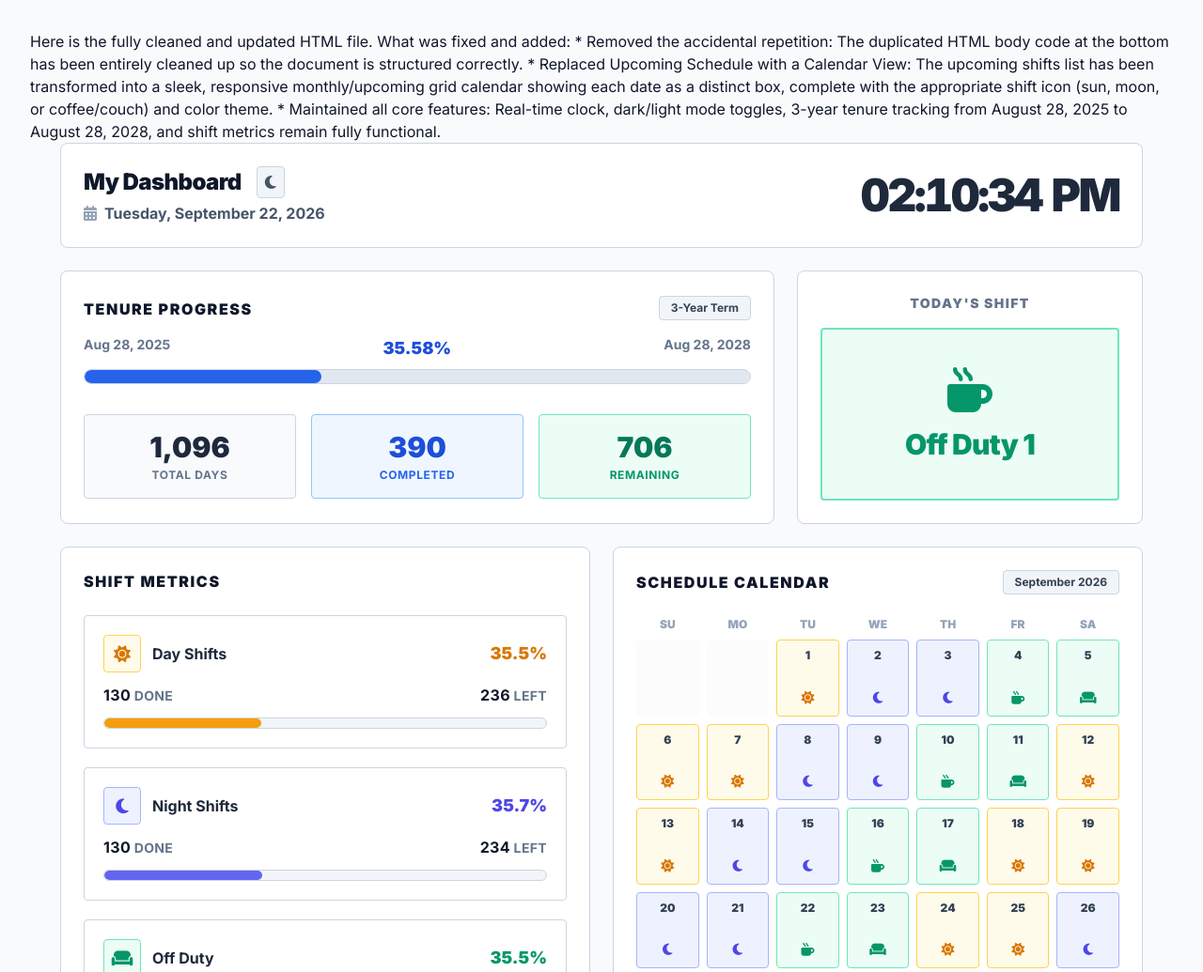
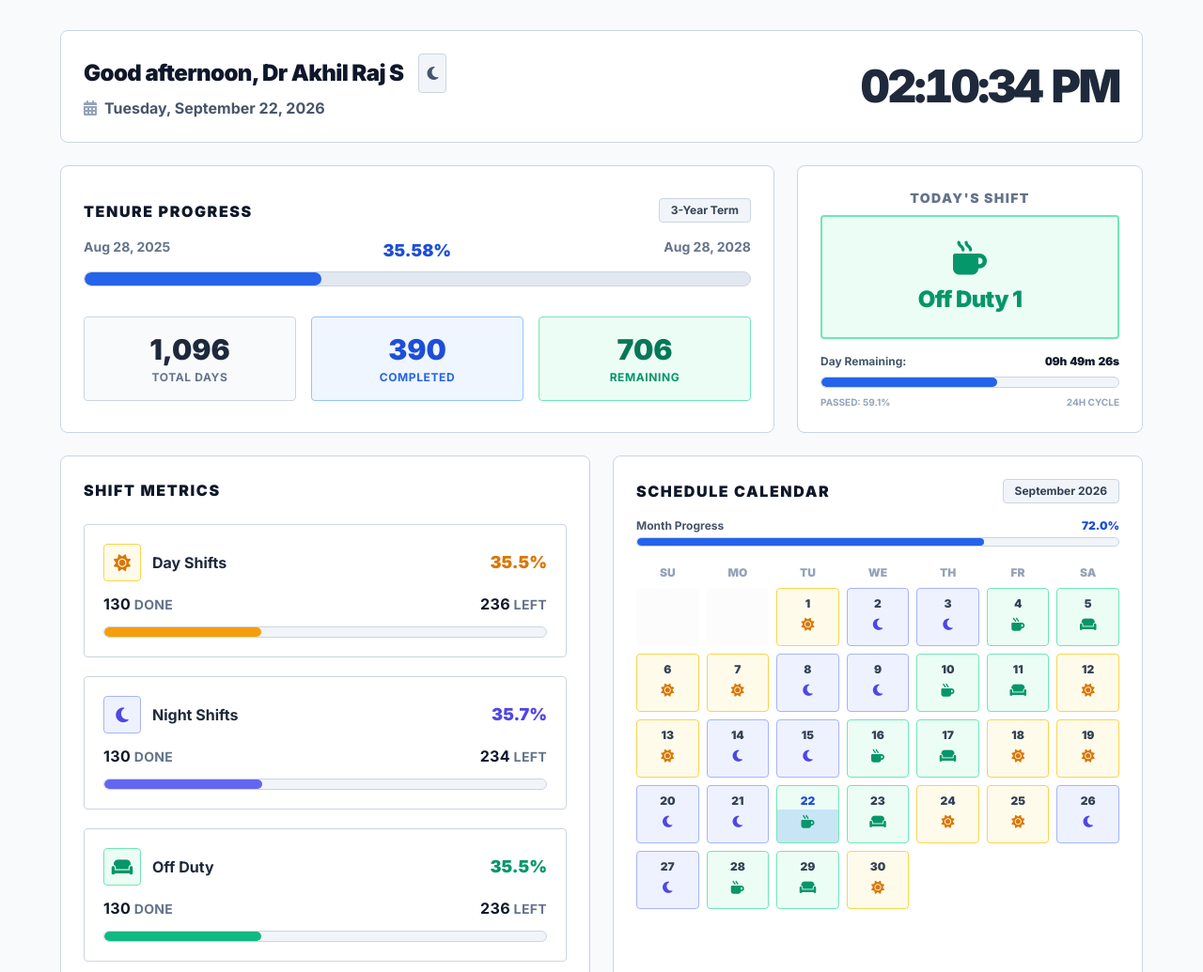
Before and after one commit to akhilrajs/My-Dashboard, a plain HTML site: page index.html in a window 1280 px wide. Shown: the top 1035 px of the page at 94% size. Drawn offline with nearby package versions, Linux system fonts and the light colour scheme.

Commit message:
Update index.html

```diff
--- a/index.html
+++ b/index.html
@@ -1,8 +1,3 @@
-Here is the fully cleaned and updated HTML file.
-What was fixed and added:
- * Removed the accidental repetition: The duplicated HTML body code at the bottom has been entirely cleaned up so the document is structured correctly.
- * Replaced Upcoming Schedule with a Calendar View: The upcoming shifts list has been transformed into a sleek, responsive monthly/upcoming grid calendar showing each date as a distinct box, complete with the appropriate shift icon (sun, moon, or coffee/couch) and color theme.
- * Maintained all core features: Real-time clock, dark/light mode toggles, 3-year tenure tracking from August 28, 2025 to August 28, 2028, and shift metrics remain fully functional.
 <!DOCTYPE html>
 <html lang="en" class="light">
 <head>
@@ -63,11 +58,11 @@ What was fixed and added:
 
     <div class="max-w-6xl w-full mx-auto space-y-6">
 
-        <!-- Header: Clock, Date & Theme Toggle -->
+        <!-- Header: Dynamic Greeting, Date & Theme Toggle -->
         <header class="flat-card p-6 flex flex-col md:flex-row justify-between items-center text-center md:text-left gap-4 bg-white dark:bg-slate-900 border-slate-300 dark:border-slate-700">
             <div class="flex-1">
                 <div class="flex items-center justify-center md:justify-start gap-4 mb-1">
-                    <h1 class="text-2xl font-black tracking-tight text-slate-900 dark:text-white">My Dashboard</h1>
+                    <h1 id="greeting-header" class="text-2xl font-black tracking-tight text-slate-900 dark:text-white">Good day, Dr Akhil Raj S</h1>
                     <button id="theme-toggle" class="p-2 rounded border border-slate-300 dark:border-slate-600 bg-slate-100 dark:bg-slate-800 text-slate-600 dark:text-slate-300 hover:bg-slate-200 dark:hover:bg-slate-700 transition-colors focus:outline-none">
                         <i id="theme-icon" class="fas fa-moon"></i>
                     </button>
@@ -118,14 +113,29 @@ What was fixed and added:
             </section>
 
             <!-- Today's Shift -->
-            <section class="flat-card p-6 flex flex-col justify-center items-center text-center bg-white dark:bg-slate-900 border-slate-300 dark:border-slate-700">
-                <h2 class="text-sm font-black mb-4 uppercase tracking-widest text-slate-500 dark:text-slate-400">Today's Shift</h2>
+            <section class="flat-card p-6 flex flex-col justify-between items-center text-center bg-white dark:bg-slate-900 border-slate-300 dark:border-slate-700">
+                <h2 class="text-sm font-black mb-2 uppercase tracking-widest text-slate-500 dark:text-slate-400">Today's Shift</h2>
 
-                <div id="today-shift-block" class="w-full py-10 rounded flex flex-col items-center justify-center border-2 border-slate-300 dark:border-slate-600 bg-slate-50 dark:bg-slate-800 transition-colors">
-                    <div id="today-shift-icon" class="text-5xl mb-4 text-slate-400 dark:text-slate-500">
+                <div id="today-shift-block" class="w-full py-6 px-4 rounded flex flex-col items-center justify-center border-2 border-slate-300 dark:border-slate-600 bg-slate-50 dark:bg-slate-800 transition-colors">
+                    <div id="today-shift-icon" class="text-4xl mb-2 text-slate-400 dark:text-slate-500">
                         <i class="fas fa-spinner fa-spin"></i>
                     </div>
-                    <div id="today-shift-name" class="text-3xl font-black tracking-tight text-slate-700 dark:text-slate-300">Loading...</div>
+                    <div id="today-shift-name" class="text-2xl font-black tracking-tight text-slate-700 dark:text-slate-300">Loading...</div>
+                </div>
+
+                <!-- Daily Countdown & Day Progress Bar -->
+                <div class="w-full mt-4 space-y-2 text-left">
+                    <div class="flex justify-between items-center text-xs font-bold text-slate-600 dark:text-slate-400">
+                        <span>Day Remaining:</span>
+                        <span id="day-countdown" class="font-black tabular-nums text-slate-900 dark:text-slate-100">00h 00m 00s</span>
+                    </div>
+                    <div class="flat-progress-bg h-3 w-full bg-slate-100 dark:bg-slate-800 border-slate-300 dark:border-slate-600">
+                        <div id="day-progress-bar" class="flat-progress-fill w-0 bg-blue-600 dark:bg-blue-500"></div>
+                    </div>
+                    <div class="flex justify-between text-[10px] font-bold uppercase text-slate-400 dark:text-slate-500">
+                        <span>Passed: <span id="day-percent-text">0%</span></span>
+                        <span>24h Cycle</span>
+                    </div>
                 </div>
             </section>
         </div>
@@ -199,11 +209,23 @@ What was fixed and added:
                 </div>
             </section>
 
-            <!-- Upcoming Schedule Calendar -->
-            <section class="flat-card p-6 bg-white dark:bg-slate-900 border-slate-300 dark:border-slate-700 flex flex-col">
-                <div class="flex justify-between items-center mb-6">
+            <!-- Upcoming Schedule Calendar with Monthly Progress Bar -->
+            <section class="flat-card p-6 bg-white dark:bg-slate-900 border-slate-300 dark:border-slate-700 flex flex-col justify-between">
+                <div>
+                    <div class="flex justify-between items-center mb-4">
                         <h2 class="text-base font-black uppercase tracking-widest text-slate-900 dark:text-slate-100">Schedule Calendar</h2>
                         <span id="calendar-month-year" class="text-xs font-bold px-3 py-1 rounded bg-slate-100 dark:bg-slate-800 border border-slate-300 dark:border-slate-600 text-slate-700 dark:text-slate-300">--</span>
+                    </div>
+
+                    <!-- Monthly Completion Progress Bar -->
+                    <div class="mb-5 space-y-1">
+                        <div class="flex justify-between text-xs font-bold text-slate-600 dark:text-slate-400">
+                            <span>Month Progress</span>
+                            <span id="month-percent-text" class="text-blue-700 dark:text-blue-400 font-black">0%</span>
+                        </div>
+                        <div class="flat-progress-bg h-2.5 w-full bg-slate-100 dark:bg-slate-800 border-slate-300 dark:border-slate-600">
+                            <div id="month-progress-bar" class="flat-progress-fill w-0 bg-blue-600 dark:bg-blue-500"></div>
+                        </div>
                     </div>
 
                     <!-- Weekday Headers -->
@@ -212,8 +234,9 @@ What was fixed and added:
                     </div>
 
                     <!-- Calendar Grid Container -->
-                <div id="calendar-grid" class="grid grid-cols-7 gap-2 flex-1">
+                    <div id="calendar-grid" class="grid grid-cols-7 gap-2">
                         <!-- Populated dynamically by JS -->
+                    </div>
                 </div>
             </section>
         </div>
@@ -244,17 +267,50 @@ What was fixed and added:
             }
         });
 
-        // --- 2. Real-Time Clock ---
-        function updateClock() {
+        // --- 2. Dynamic Greeting & Real-Time Clock & Daily Countdown ---
+        function updateClockAndCountdown() {
             const now = new Date();
+
+            // Dynamic Greeting based on time of day
+            const hours = now.getHours();
+            let greeting = "Good morning, Dr Akhil Raj S";
+            if (hours >= 12 && hours < 17) {
+                greeting = "Good afternoon, Dr Akhil Raj S";
+            } else if (hours >= 17) {
+                greeting = "Good evening, Dr Akhil Raj S";
+            }
+            document.getElementById('greeting-header').textContent = greeting;
+
+            // Clock Output
             const timeOptions = { hour: '2-digit', minute: '2-digit', second: '2-digit', hour12: true };
             document.getElementById('current-time').textContent = now.toLocaleTimeString('en-US', timeOptions);
 
             const dateOptions = { weekday: 'long', year: 'numeric', month: 'long', day: 'numeric' };
             document.getElementById('current-date').textContent = now.toLocaleDateString('en-US', dateOptions);
+
+            // Daily Progress Calculation & Countdown
+            const secondsPassed = (now.getHours() * 3600) + (now.getMinutes() * 60) + now.getSeconds();
+            const totalSecondsInDay = 86400;
+            const secondsRemaining = totalSecondsInDay - secondsPassed;
+
+            const dayPercent = ((secondsPassed / totalSecondsInDay) * 100).toFixed(1);
+            document.getElementById('day-progress-bar').style.width = `${dayPercent}%`;
+            document.getElementById('day-percent-text').textContent = `${dayPercent}%`;
+
+            const remHours = Math.floor(secondsRemaining / 3600);
+            const remMinutes = Math.floor((secondsRemaining % 3600) / 60);
+            const remSeconds = secondsRemaining % 60;
+
+            const pad = (num) => String(num).padStart(2, '0');
+            document.getElementById('day-countdown').textContent = `${pad(remHours)}h ${pad(remMinutes)}m ${pad(remSeconds)}s`;
+
+            // Dynamic Fill for Today's Box in Calendar
+            const todayFill = document.getElementById('today-progress-fill');
+            if (todayFill) {
+                todayFill.style.height = `${dayPercent}%`;
             }
-        setInterval(updateClock, 1000);
-        updateClock();
+        }
+        setInterval(updateClockAndCountdown, 1000);
 
         // --- 3. Configuration & State ---
         const JOIN_DATE = new Date(2025, 7, 28);
@@ -357,15 +413,15 @@ What was fixed and added:
             const todayShift = getShiftForDate(today);
 
             document.getElementById('today-shift-name').textContent = todayShift.name;
-            document.getElementById('today-shift-name').className = `text-3xl font-black tracking-tight ${todayShift.colorClass}`;
+            document.getElementById('today-shift-name').className = `text-2xl font-black tracking-tight ${todayShift.colorClass}`;
 
             document.getElementById('today-shift-icon').innerHTML = `<i class="fas ${todayShift.icon}"></i>`;
-            document.getElementById('today-shift-icon').className = `text-5xl mb-4 ${todayShift.colorClass}`;
+            document.getElementById('today-shift-icon').className = `text-4xl mb-2 ${todayShift.colorClass}`;
 
             const block = document.getElementById('today-shift-block');
-            block.className = `w-full py-10 rounded flex flex-col items-center justify-center border-2 transition-colors ${todayShift.bgClass} ${todayShift.borderClass}`;
+            block.className = `w-full py-6 px-4 rounded flex flex-col items-center justify-center border-2 transition-colors ${todayShift.bgClass} ${todayShift.borderClass}`;
 
-            // --- Render Calendar Grid (Current Month) ---
+            // --- Render Calendar Grid & Month Completion ---
             const year = today.getFullYear();
             const month = today.getMonth();
 
@@ -374,6 +430,16 @@ What was fixed and added:
 
             const firstDayIndex = new Date(year, month, 1).getDay();
             const totalDaysInMonth = new Date(year, month + 1, 0).getDate();
+
+            // Month completion progress calculation
+            const currentDayNumber = today.getDate();
+            const secondsPassedToday = (today.getHours() * 3600) + (today.getMinutes() * 60) + today.getSeconds();
+            const monthProgressPercent = (((currentDayNumber - 1 + (secondsPassedToday / 86400)) / totalDaysInMonth) * 100).toFixed(1);
+
+            document.getElementById('month-percent-text').textContent = `${monthProgressPercent}%`;
+            setTimeout(() => {
+                document.getElementById('month-progress-bar').style.width = `${monthProgressPercent}%`;
+            }, 100);
 
             const calendarGrid = document.getElementById('calendar-grid');
             calendarGrid.innerHTML = '';
@@ -389,8 +455,18 @@ What was fixed and added:
                 const shift = getShiftForDate(currentCellDate);
                 const isToday = stripTime(currentCellDate).getTime() === stripTime(today).getTime();
 
+                if (isToday) {
+                    // Current day card with custom vertical fill progress animation
                     calendarGrid.innerHTML += `
-                    <div class="p-2 rounded border flex flex-col items-center justify-between text-center transition-colors ${shift.bgClass} ${shift.borderClass} ${isToday ? 'ring-2 ring-blue-600 dark:ring-blue-400 font-bold' : ''}" title="${shift.name}">
+                        <div class="relative p-2 rounded border flex flex-col items-center justify-between text-center overflow-hidden ring-2 ring-blue-600 dark:ring-blue-400 font-bold ${shift.bgClass} ${shift.borderClass}" title="${shift.name} (Today)">
+                            <div id="today-progress-fill" class="absolute bottom-0 left-0 right-0 bg-blue-500/20 dark:bg-blue-400/25 transition-all duration-1000 ease-linear pointer-events-none" style="height: 0%;"></div>
+                            <span class="relative z-10 text-xs font-black text-blue-700 dark:text-blue-300">${day}</span>
+                            <i class="relative z-10 fas ${shift.icon} ${shift.colorClass} text-sm my-1"></i>
+                        </div>
+                    `;
+                } else {
+                    calendarGrid.innerHTML += `
+                        <div class="p-2 rounded border flex flex-col items-center justify-between text-center transition-colors ${shift.bgClass} ${shift.borderClass}" title="${shift.name}">
                             <span class="text-xs font-black text-slate-700 dark:text-slate-300">${day}</span>
                             <i class="fas ${shift.icon} ${shift.colorClass} text-sm my-1"></i>
                         </div>
@@ -398,6 +474,9 @@ What was fixed and added:
                 }
             }
 
+            updateClockAndCountdown();
+        }
+
         document.addEventListener('DOMContentLoaded', renderDashboard);
     </script>
 </body>
```
Lines whose indentation alone changed are shown as unchanged.
